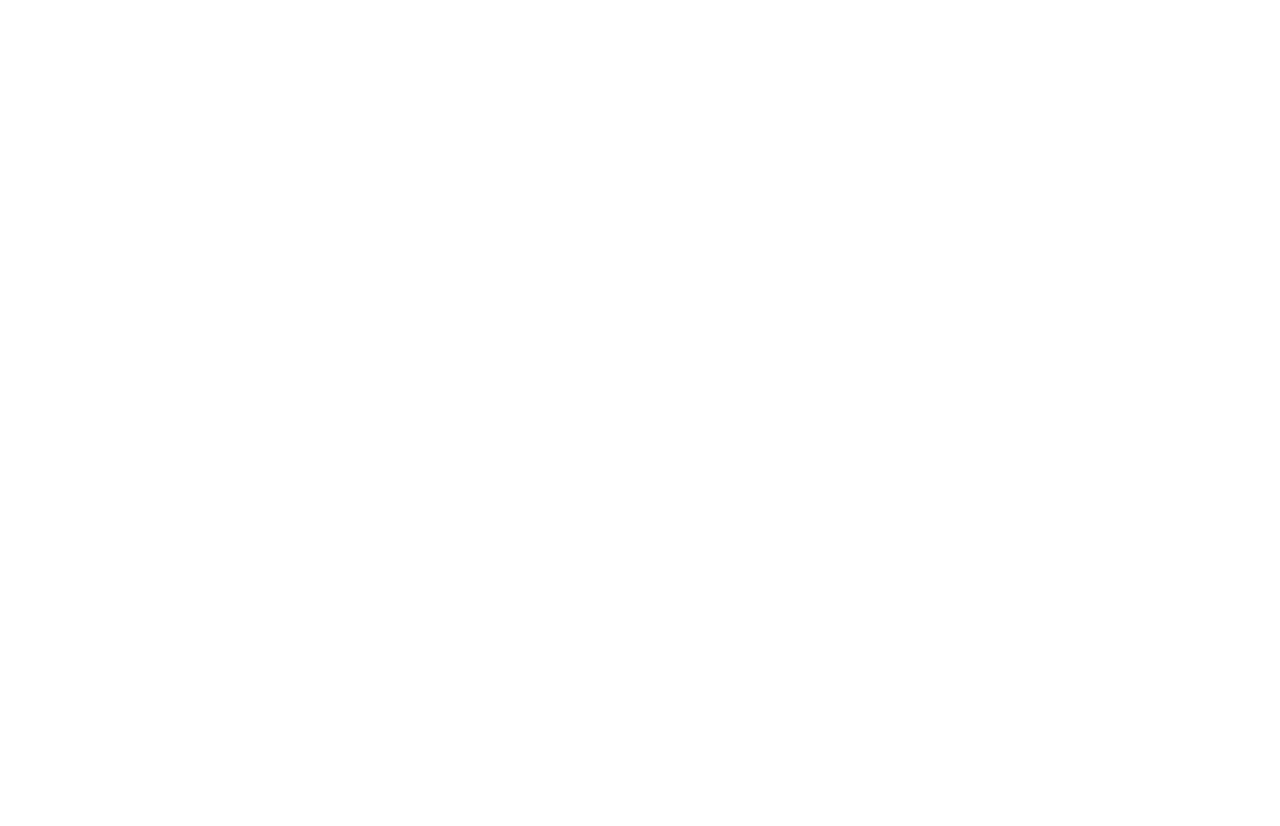
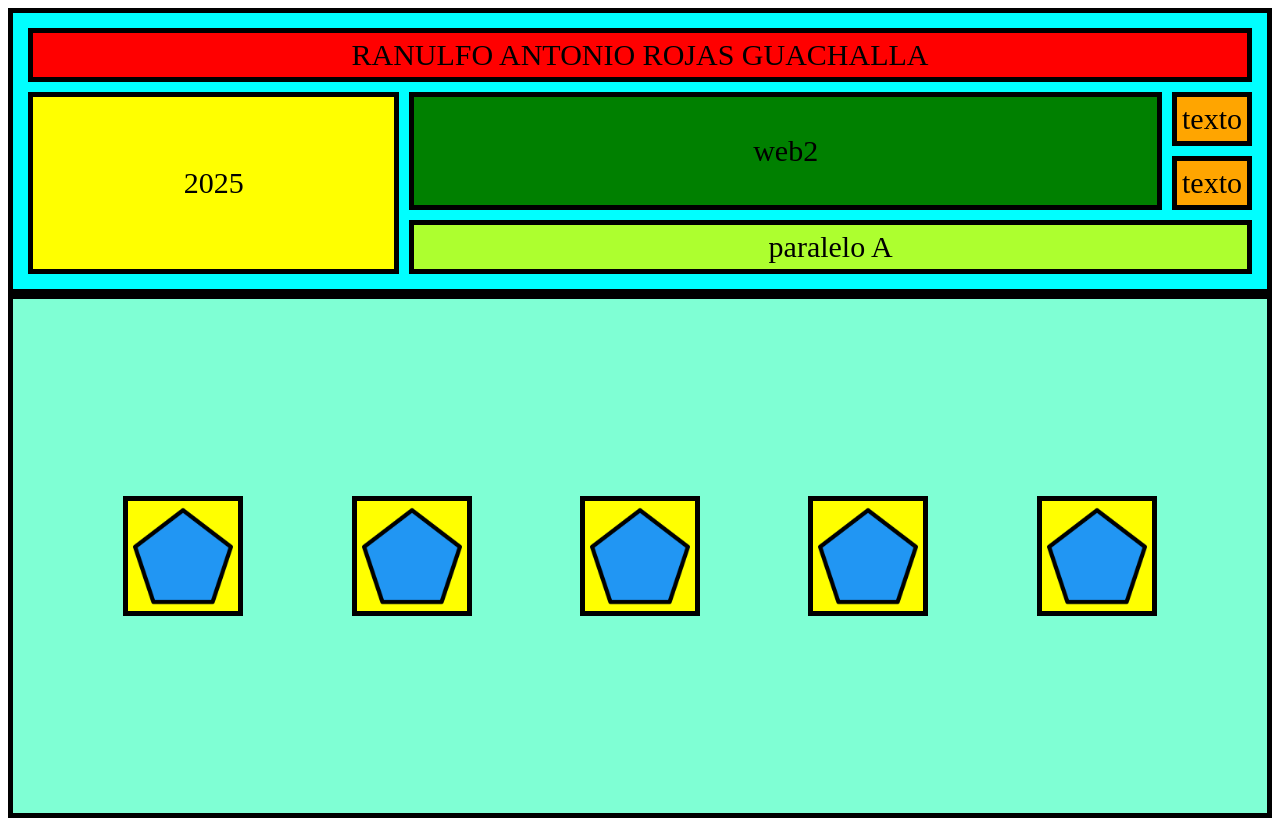
Before and after one commit to Antonio10100011/tarea2_INF-122, a plain HTML site: page index.html in a window 1280 px wide. Before the commit the page ends 800 px from the top, so only its background shows below. Drawn offline with Linux system fonts and the light colour scheme.

Commit message:
Tarea_Grid_Flex

```diff
--- a/css/style.css
+++ b/css/style.css
@@ -1,3 +1,90 @@
-body{
+.caja-flex{
+    background-color: aquamarine;
+    padding: 7px;
+    border: solid 5px black;
+    display: flex;
+    flex-direction: row ;
+    flex-wrap: wrap;
+    justify-content: space-evenly;
+    align-items: center;
+    height: 500px;
+}
+.caja-flex .caja-hijo{
+    display: flex;
+    justify-content: center;
+    background-color: yellow;
+    padding: 5px;
+    margin: 5px;
+    border: solid 5px black;
+    font-size: 30px;
+
+}
+.caja-grid{
     background-color: aqua;
+    padding: 10px;
+    font-size: 30px;
+    border: solid 5px black;
+    display: grid;
+    grid-template-columns: 1fr 1fr 1fr;
+    grid-template-rows: 1fr 1fr 1fr 1fr;
 }
+.caja-grid .caja-hijo1{
+    background-color: red;
+    padding: 5px;
+    margin: 5px;
+    border: solid 5px black;
+    grid-column: 1/5;
+    grid-row: 1/1;
+    display: grid;
+    place-content: center;
+}
+.caja-grid .caja-hijo2{
+    background-color: yellow;
+    padding: 5px;
+    margin: 5px;
+    border: solid 5px black;
+    grid-row: 2/5;
+    grid-column: 1/1;
+    display: grid;
+    place-content: center;
+}
+.caja-grid .caja-hijo3{
+    background-color: green;
+    padding: 5px;
+    margin: 5px;
+    border: solid 5px black;
+    grid-row: 2/4;
+    grid-column: 2/4;
+    display: grid;
+    place-content: center;
+}
+.caja-grid .caja-hijo4{
+    background-color: greenyellow;
+    padding: 5px;
+    margin: 5px;
+    border: solid 5px black;
+    grid-row: 4/5;
+    grid-column: 2/5;
+    display: grid;
+    place-content: center;
+}
+.caja-grid .caja-hijo5{
+    background-color: orange;
+    padding: 5px;
+    margin: 5px;
+    border: solid 5px black;
+    grid-row: 2/3;
+    grid-column: 4/5;
+    display: grid;
+    place-content: center;
+}
+.caja-grid .caja-hijo6{
+    background-color: orange;
+    padding: 5px;
+    margin: 5px;
+    border: solid 5px black;
+    grid-row: 3/4;
+    grid-column: 4/5;
+    display: grid;
+    place-content: center;
+}
--- a/index.html
+++ b/index.html
@@ -4,8 +4,33 @@
     <meta charset="UTF-8">
     <meta name="viewport" content="width=device-width, initial-scale=1.0">
     <title>Document</title>
+    <link rel="stylesheet" href="css/style.css">
 </head>
 <body>
-
+    <div class="caja-grid">
+        <div class="caja-hijo1">RANULFO ANTONIO ROJAS GUACHALLA</div>
+        <div class="caja-hijo2">2025</div>
+        <div class="caja-hijo3">web2</div>
+        <div class="caja-hijo4">paralelo A</div>
+        <div class="caja-hijo5">texto</div>
+        <div class="caja-hijo6">texto</div>
+    </div>
+    <div class="caja-flex">
+        <div class="caja-hijo">
+            <img src="img/pentagon.png" height="100" width="100" alt="">
+        </div>
+        <div class="caja-hijo">
+            <img src="img/pentagon.png" height="100" width="100" alt="">
+        </div>
+        <div class="caja-hijo">
+            <img src="img/pentagon.png" height="100" width="100" alt="">
+        </div>
+        <div class="caja-hijo">
+            <img src="img/pentagon.png" height="100" width="100" alt="">
+        </div>
+        <div class="caja-hijo">
+            <img src="img/pentagon.png" height="100" width="100" alt="">
+        </div>
+    </div>
 </body>
 </html>
```
Also changed, not shown: img/pentagon.png (added).
